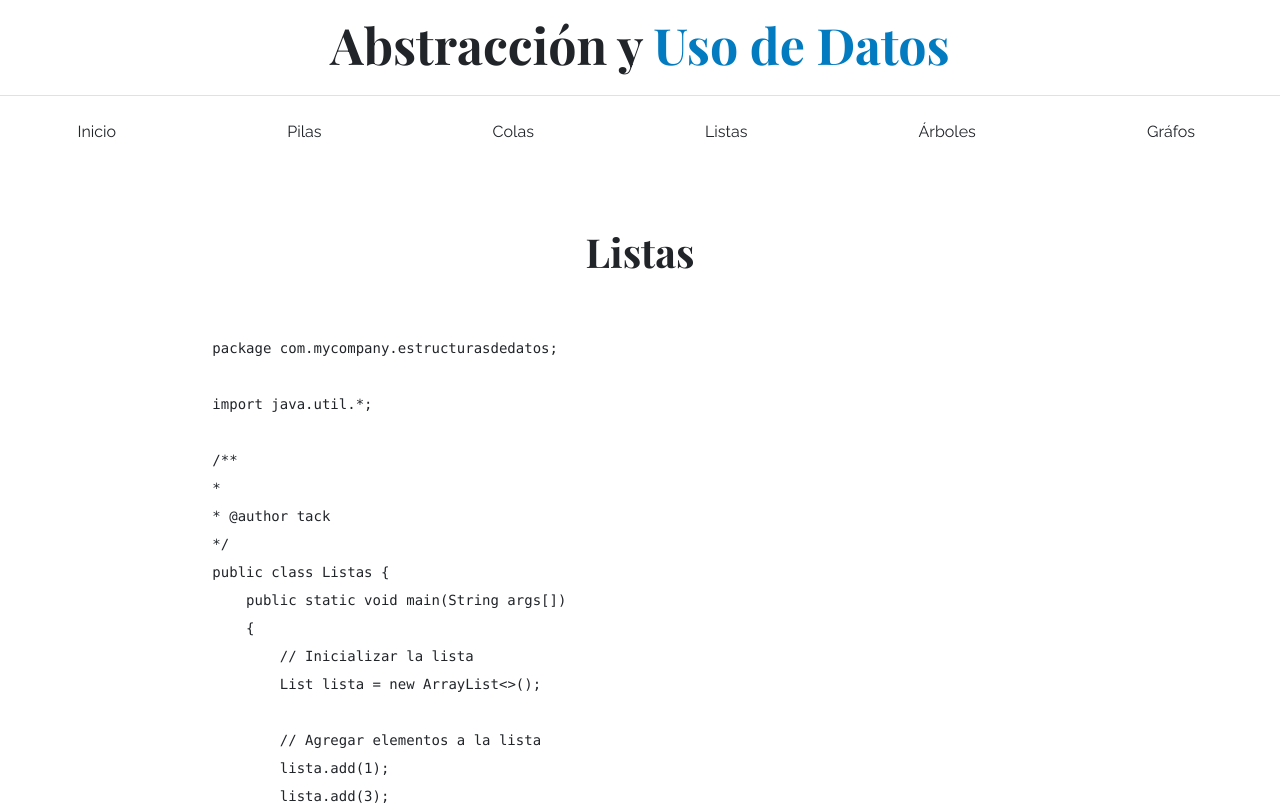
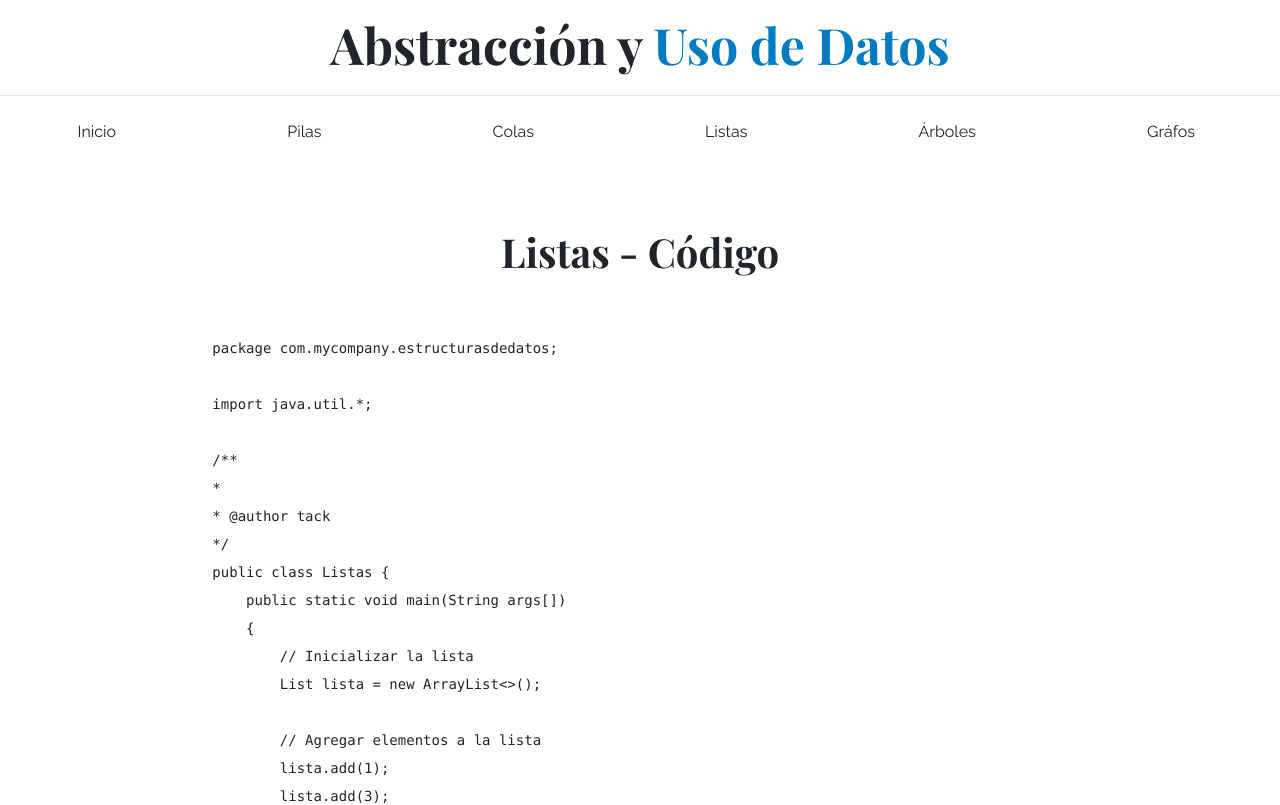
Before and after one commit to Tackless/Audi-Act2, a plain HTML site: page listas.html in a window 1280 px wide. Shown: the top 805 px of the page. Drawn offline with nearby package versions, Linux system fonts and the light colour scheme.

Commit message:
Update listas.html

```diff
--- a/listas.html
+++ b/listas.html
@@ -33,7 +33,7 @@
     </div>
 
     <main class="container-xl py-5">
-        <h2 class="text-center my-5 ">Listas</h2>
+        <h2 class="text-center my-5 ">Listas - Código</h2>
 
         <pre>
             <code>
```
